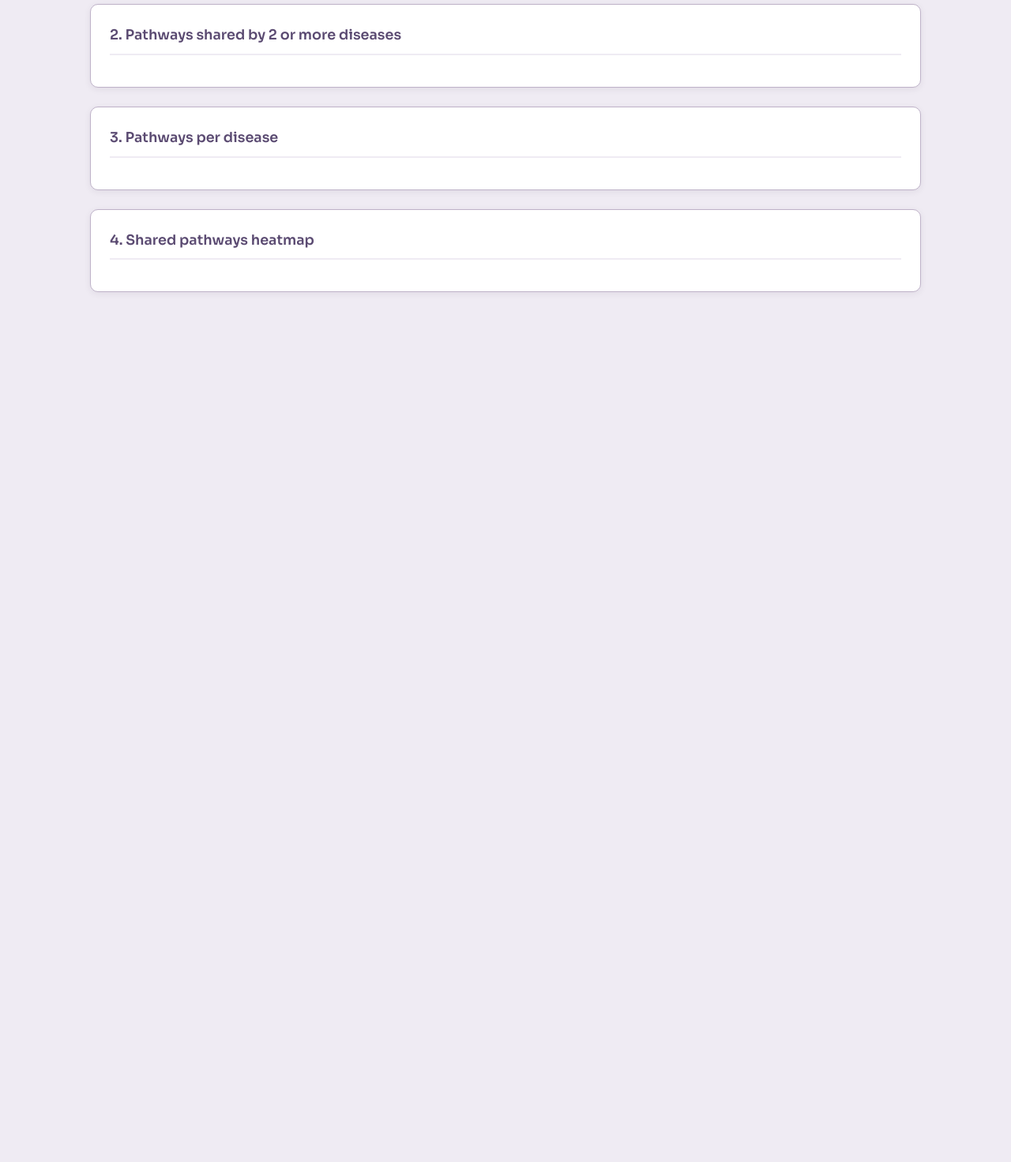
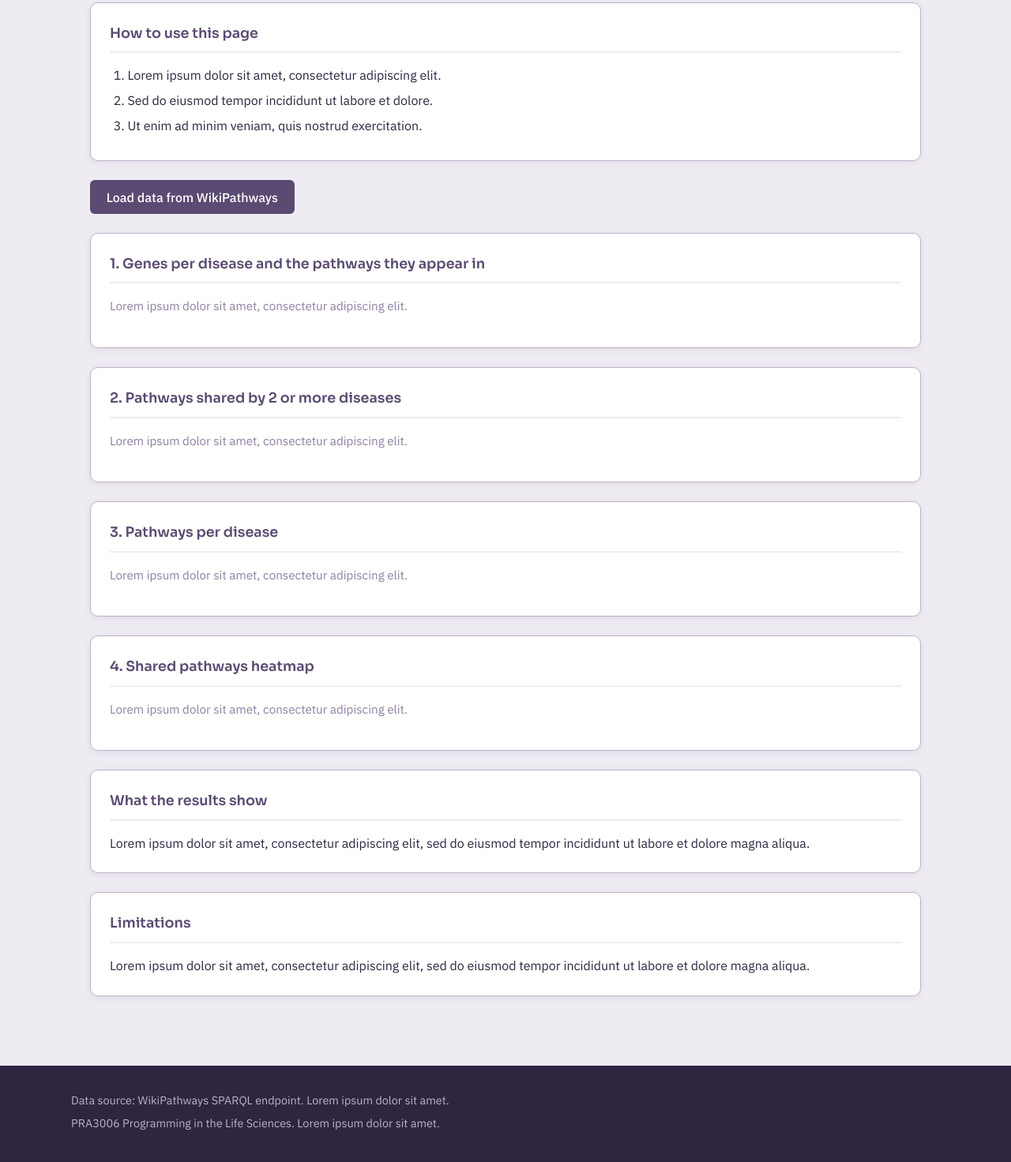
Before and after one commit to Rares-670/PRA---3007, a plain HTML site: page Index.html in a window 1280 px wide. Shown: the part 437-1909 px from the top of the page at 79% size. Before the commit the page ends 895 px from the top, so only its background shows below. Drawn offline with nearby package versions, Linux system fonts and the light colour scheme.

Commit message:
Added extra boxes to provide context for the reader

```diff
--- a/Index.html
+++ b/Index.html
@@ -3,7 +3,7 @@
 <head>
   <meta charset="UTF-8">
   <meta name="viewport" content="width=device-width, initial-scale=1.0">
-  <title>MUSCULAR DYSTROPHIES: GENES AND SHARED PATHWAYS</title>
+  <title>Muscular dystrophies: genes and shared pathways</title>
   <link rel="preconnect" href="https://fonts.googleapis.com">
   <link rel="preconnect" href="https://fonts.gstatic.com" crossorigin>
   <link href="https://fonts.googleapis.com/css2?family=IBM+Plex+Sans:wght@400;500;600&family=Sora:wght@500;600&display=swap" rel="stylesheet">
@@ -12,7 +12,7 @@
 <body>
   <header>
     <div class="inner">
-      <h1>MUSCULAR DYSTROPHIES: GENES AND SHARED PATHWAYS</h1>
+      <h1>Muscular dystrophies: genes and shared pathways</h1>
       <p>How do different muscular dystrophies compare in their associated
          genes, and which biological processes are shared between them?
          Data: WikiPathways (SPARQL).</p>
@@ -20,6 +20,24 @@
   </header>
 
   <main>
+
+    <section class="intro">
+      <h2>Introduction</h2>
+      <p>Lorem ipsum dolor sit amet, consectetur adipiscing elit. Sed do
+         eiusmod tempor incididunt ut labore et dolore magna aliqua.</p>
+      <p>Ut enim ad minim veniam, quis nostrud exercitation ullamco laboris
+         nisi ut aliquip ex ea commodo consequat.</p>
+    </section>
+
+    <section class="howto">
+      <h2>How to use this page</h2>
+      <ol>
+        <li>Lorem ipsum dolor sit amet, consectetur adipiscing elit.</li>
+        <li>Sed do eiusmod tempor incididunt ut labore et dolore.</li>
+        <li>Ut enim ad minim veniam, quis nostrud exercitation.</li>
+      </ol>
+    </section>
+
     <div class="controls">
       <button id="runBtn">Load data from WikiPathways</button>
       <span id="status"></span>
@@ -27,24 +45,49 @@
 
     <section>
       <h2>1. Genes per disease and the pathways they appear in</h2>
+      <!-- TEXT 3: how to read this table -->
+      <p class="caption">Lorem ipsum dolor sit amet, consectetur adipiscing elit.</p>
       <div id="geneTable"></div>
     </section>
 
     <section>
       <h2>2. Pathways shared by 2 or more diseases</h2>
+      <p class="caption">Lorem ipsum dolor sit amet, consectetur adipiscing elit.</p>
       <div id="sharedTable"></div>
     </section>
 
     <section>
       <h2>3. Pathways per disease</h2>
+      <p class="caption">Lorem ipsum dolor sit amet, consectetur adipiscing elit.</p>
       <div id="barChart" class="chart"></div>
     </section>
 
     <section>
       <h2>4. Shared pathways heatmap</h2>
+      <p class="caption">Lorem ipsum dolor sit amet, consectetur adipiscing elit.</p>
       <div id="heatmap" class="chart"></div>
     </section>
+
+    <section>
+      <h2>What the results show</h2>
+      <p>Lorem ipsum dolor sit amet, consectetur adipiscing elit, sed do
+         eiusmod tempor incididunt ut labore et dolore magna aliqua.</p>
+    </section>
+
+    <section>
+      <h2>Limitations</h2>
+      <p>Lorem ipsum dolor sit amet, consectetur adipiscing elit, sed do
+         eiusmod tempor incididunt ut labore et dolore magna aliqua.</p>
+    </section>
+
   </main>
+
+  <footer>
+    <div class="inner">
+      <p>Data source: WikiPathways SPARQL endpoint. Lorem ipsum dolor sit amet.</p>
+      <p>PRA3006 Programming in the Life Sciences. Lorem ipsum dolor sit amet.</p>
+    </div>
+  </footer>
 
   <script src="https://d3js.org/d3.v7.min.js"></script>
   <script src="script.js"></script>
--- a/style.css
+++ b/style.css
@@ -75,3 +75,27 @@ tr:nth-child(even) td { background: var(--lavender-light); }
 /* Charts */
 .chart { overflow-x: auto; }
 svg text { font-family: "IBM Plex Sans", Arial, sans-serif; fill: var(--plum-dark); }
+
+/* Extra text styling */
+section p { margin: 0 0 0.8rem; }
+section p:last-child { margin-bottom: 0; }
+
+.caption {
+  color: var(--lavender-mid);
+  font-size: 0.95rem;
+  margin-bottom: 1rem;
+}
+
+.howto ol { margin: 0; padding-left: 1.4rem; }
+.howto li { margin-bottom: 0.4rem; }
+
+.intro { border-left: 6px solid var(--plum); }
+
+footer {
+  background: var(--plum-dark);
+  color: var(--lavender);
+  padding: 2rem 1.5rem;
+  font-size: 0.9rem;
+}
+footer .inner { max-width: 1100px; margin: 0 auto; }
+footer p { margin: 0 0 0.4rem; }
```
